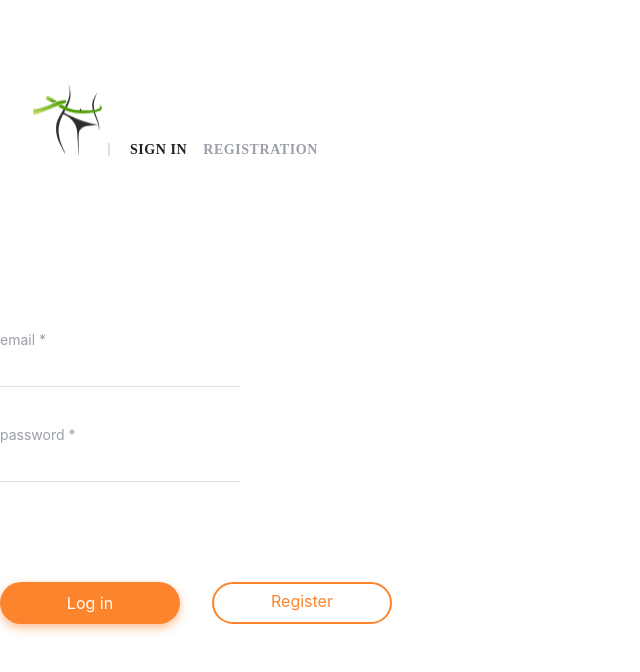
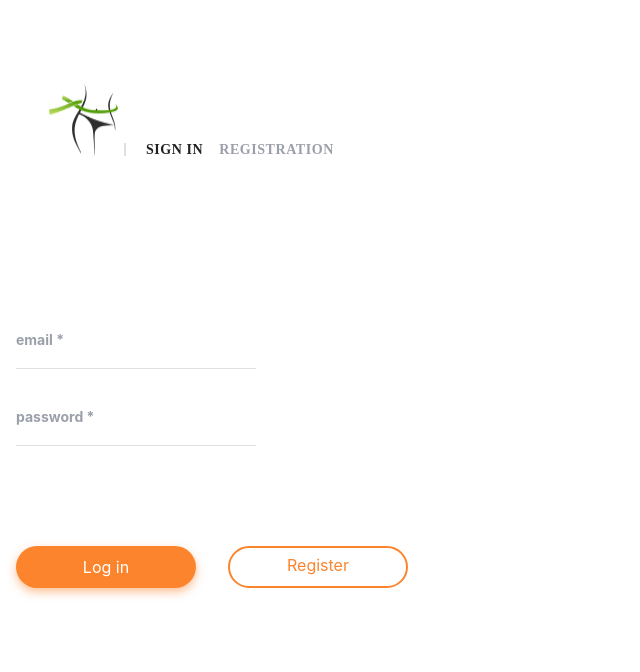
Before and after one commit to Tripoli80/slim-mom-front, a React (Create React App) app: page /singin in a window 1280 px wide. Shown: the top 672 px of the page, without its empty margins (0-640 px from the left). Built offline with nearby package versions, Linux system fonts and the light colour scheme.

Commit message:
fixed auth form styles

```diff
--- a/src/components/App/App.js
+++ b/src/components/App/App.js
@@ -6,6 +6,7 @@ import { PublicRoute } from '../../redux/routes/RestrictedRoute';
 import { Layout } from "components/Layout";
 import { useAuth } from '../../hooks/hooks';
 import { refreshUser } from "redux/auth/authOperations";
+import Container  from "components/Container/Container";
 
 const MainPage = lazy(() => import('../../pages/MainPage'));
 const DairyPage = lazy(() => import('../../pages/DairyPage'));
@@ -25,6 +26,7 @@ const App = () => {
   return  isRefreshing ? (
     <b>Refreshing user...</b>
     ) : (
+      <Container>
         <Routes>
           <Route path="/" element={<Layout />} >
             <Route index element={<MainPage />} />
@@ -42,6 +44,7 @@ const App = () => {
             />
           </Route>
         </Routes>
+      </Container>
   );
 };
 
--- a/src/components/AuthForms/AuthForm.styled.js
+++ b/src/components/AuthForms/AuthForm.styled.js
@@ -8,9 +8,9 @@ export const AuthFormWrapper = styled(Form)`
   width: 100%;
   padding-top: 40px;
 
-  @media screen and (min-width: 480px) {
+  /* @media screen and (min-width: 480px) {
     width: 280px;
-  }
+  } */
 
   @media screen and (min-width: 768px) {
     width: 100%;
@@ -45,17 +45,17 @@ export const AuthFormTitle = styled.h3`
 
 export const AuthFormLabel = styled.label`
   font-size: 14px;
+  font-weight: 700;
   color: #9b9faa;
 `;
 
 export const AuthFormItem = styled(Field)`
   margin-bottom: 40px;
-  padding-bottom: 20px;
+  padding-bottom: 2px;
   width: 100%;
   background-color: transparent;
   outline: none;
   font-family: 'Verdana';
-  font-weight: 700;
   font-size: 14px;
   line-height: calc(17 / 14);
   letter-spacing: 0.04em;
--- a/src/components/Container/Container.js
+++ b/src/components/Container/Container.js
@@ -1,7 +1,9 @@
 import { ContainerStyled } from './Container.styled';
 
-const Container = ({ children }) => (
-  <ContainerStyled>{children}</ContainerStyled>
-);
+const Container = ({ children }) => {
+  return (
+    <ContainerStyled>{children}</ContainerStyled>
+  );
+};
 
 export default Container;
```
Lines whose indentation alone changed are shown as unchanged.
